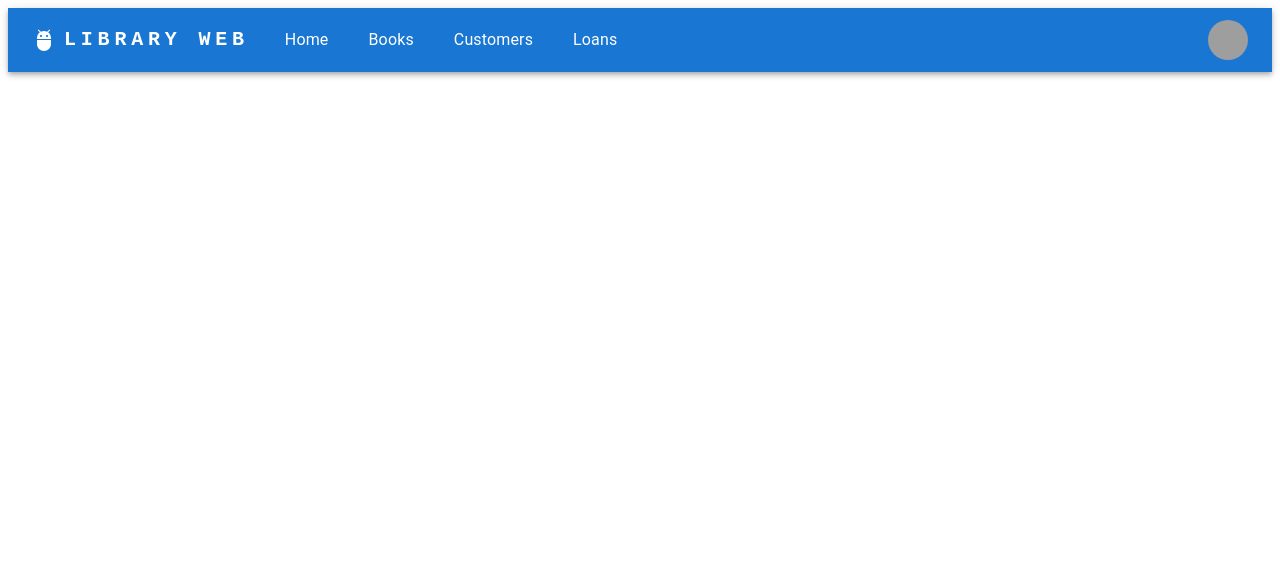
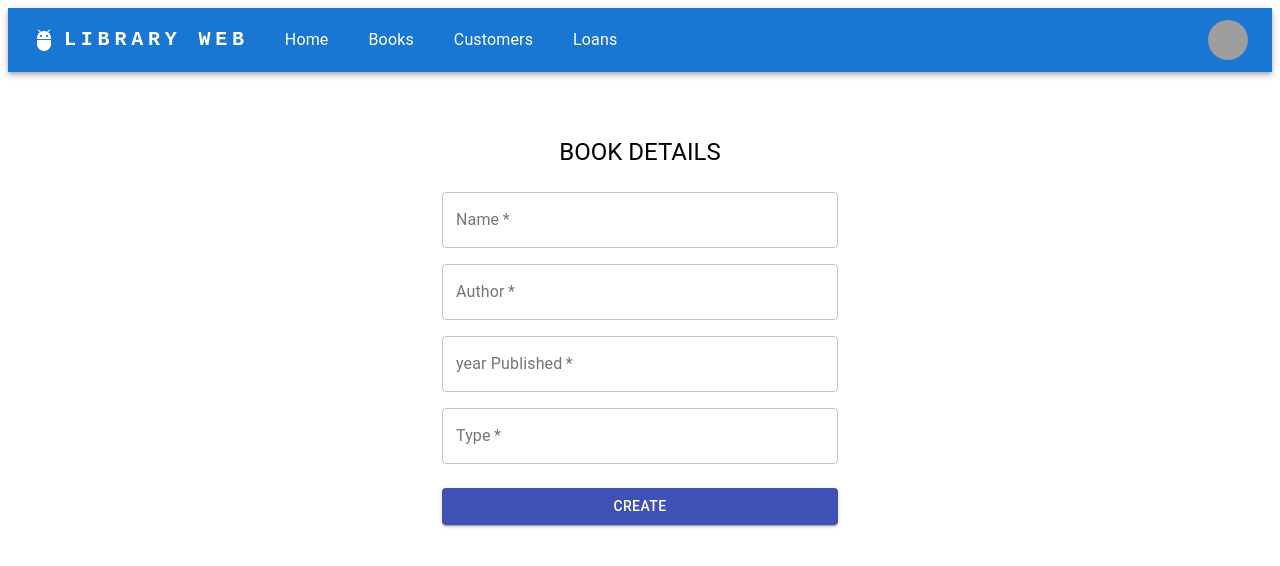
Before and after one commit to adihackam/LibraryClient, a React (Create React App) app: page /BooksCreate in a window 1280 px wide. Shown: the top 566 px of the page. Built offline with nearby package versions, Linux system fonts and the light colour scheme; grey boxes are pictures that could not be loaded.

Commit message:
Books create added

```diff
--- a/src/App.js
+++ b/src/App.js
@@ -5,6 +5,8 @@ import Customers from "./components/Customers";
 import Loans from "./components/Loans";
 import LoansCreate from "./components/LoansCreate";
 import HomePage from "./components/HomePage";
+import CustomersCreate from "./components/CustomersCreate";
+import BooksCreate from "./components/BooksCreate";
 
 function App() {
   return (
@@ -17,6 +19,9 @@ function App() {
         <Route path="/Customers" element={<Customers />} />
         <Route path="/Loans" element={<Loans />} />
         <Route path="/LoansCreate" element={<LoansCreate />} />
+        <Route path="/CustomersCreate" element={<CustomersCreate />} />
+        <Route path="/BooksCreate" element={<BooksCreate />} />
+
       </Routes>
     </Router>
   );
--- a/src/components/Books.js
+++ b/src/components/Books.js
@@ -45,7 +45,7 @@ export default function Books() {
     }, [])
 
     const BooksGet = () => {
-        fetch("https://www.mecallapi.com/api/users")
+        fetch("http://127.0.0.1:5000/books")
             .then(res => res.json())
             .then(
                 (result) => {
@@ -103,24 +103,20 @@ export default function Books() {
                     <Table className={classes.table} aria-label="simple table">
                         <TableHead>
                             <TableRow>
-                                <TableCell align="center">Book Id</TableCell>
-                                <TableCell align="left">Book Name</TableCell>
-                                <TableCell align="left">Book Age</TableCell>
-                                <TableCell align="left">Book City</TableCell>
+                                <TableCell align="center">Name</TableCell>
+                                <TableCell align="left">Author</TableCell>
+                                <TableCell align="left">Year Published</TableCell>
+                                <TableCell align="left">Type</TableCell>
                                 <TableCell align="center">Action</TableCell>
                             </TableRow>
                         </TableHead>
                         <TableBody>
                             {Books.map((Book) => (
                                 <TableRow key={Book.id}>
-                                    <TableCell align="center">{Book.id}</TableCell>
-                                    <TableCell align="center">
-                                        <Box display="flex" justifyContent="center">
-                                            <Avatar src={Book.avatar} />
-                                        </Box>
-                                    </TableCell>
-                                    <TableCell align="left">{Book.fname}</TableCell>
-                                    <TableCell align="left">{Book.lname}</TableCell>
+                                    <TableCell align="center">{Book.name}</TableCell>
+                                    <TableCell align="left">{Book.author}</TableCell>
+                                    <TableCell align="left">{Book.yearPublished}</TableCell>
+                                    <TableCell align="left">{Book.type}</TableCell>
                                     <TableCell align="center">
                                         <ButtonGroup color="primary" aria-label="outlined primary button group">
                                             <Button onClick={() => UpdateBooks(Book.id)}>Edit</Button>
--- a/src/components/BooksCreate.js
+++ b/src/components/BooksCreate.js
@@ -26,19 +26,18 @@ const useStyles = makeStyles((theme) => ({
     },
 }));
 
-export default function LoansCreate() {
+export default function BooksCreate() {
     const classes = useStyles();
 
     const handleSubmit = event => {
         event.preventDefault();
         var data = {
-      'fname': fname,
-      'lname': lname,
-      'username': username,
-      'email': email,
-      'avatar': avatar,
+            'name': name,
+            'author': author,
+            'yearPublished': yearPublished,
+            'type': type
         }
-    fetch('https://www.mecallapi.com/api/users/create', {
+        fetch('http://127.0.0.1:5000/books', {
             method: 'POST',
             headers: {
                 Accept: 'application/form-data',
@@ -50,47 +49,31 @@ export default function LoansCreate() {
             .then(
                 (result) => {
                     alert(result['message'])
-        if (result['status'] === 'ok') {
-          window.location.href = '/Loans';
-        }
+                    window.location.href = '/books';
                 }
             )
     }
 
-  const [fname, setFname] = useState('');
-  const [lname, setLname] = useState('');
-  const [username, setUsername] = useState('');
-  const [email, setEmail] = useState('');
-  const [avatar, setAvatar] = useState('');
+    const [name, setName] = useState('');
+    const [author, setAuthor] = useState('');
+    const [yearPublished, setYearPublished] = useState('');
+    const [type, setType] = useState('');
     return (
         <Container maxWidth="xs">
             <div className={classes.paper}>
                 <Typography component="h1" variant="h5">
-          User
+                    BOOK DETAILS
                 </Typography>
                 <form className={classes.form} onSubmit={handleSubmit}>
                     <Grid container spacing={2}>
-            <Grid item xs={12} sm={6}>
-              <TextField
-                autoComplete="fname"
-                name="firstName"
-                variant="outlined"
-                required
-                fullWidth
-                id="firstName"
-                label="First Name"
-                onChange={(e) => setFname(e.target.value)}
-                autoFocus
-              />
-            </Grid>
-            <Grid item xs={12} sm={6}>
+                        <Grid item xs={12}>
                             <TextField
                                 variant="outlined"
                                 required
                                 fullWidth
-                id="lastName"
-                label="Last Name"
-                onChange={(e) => setLname(e.target.value)}
+                                id="name"
+                                label="Name"
+                                onChange={(e) => setName(e.target.value)}
                             />
                         </Grid>
                         <Grid item xs={12}>
@@ -98,9 +81,9 @@ export default function LoansCreate() {
                                 variant="outlined"
                                 required
                                 fullWidth
-                id="username"
-                label="Username"
-                onChange={(e) => setUsername(e.target.value)}
+                                id="author"
+                                label="Author"
+                                onChange={(e) => setAuthor(e.target.value)}
                             />
                         </Grid>
                         <Grid item xs={12}>
@@ -108,19 +91,20 @@ export default function LoansCreate() {
                                 variant="outlined"
                                 required
                                 fullWidth
-                id="email"
-                label="Email"
-                onChange={(e) => setEmail(e.target.value)}
+                                id="yearPublished"
+                                label="year Published"
+                                onChange={(e) => setYearPublished(e.target.value)}
                             />
                         </Grid>
+
                         <Grid item xs={12}>
                             <TextField
                                 variant="outlined"
                                 required
                                 fullWidth
-                id="avatar"
-                label="Avatar"
-                onChange={(e) => setAvatar(e.target.value)}
+                                id="type"
+                                label="Type"
+                                onChange={(e) => setType(e.target.value)}
                             />
                         </Grid>
                     </Grid>
@@ -135,6 +119,6 @@ export default function LoansCreate() {
                     </Button>
                 </form>
             </div>
-    </Container>
+        </Container >
     );
 }
```
Lines whose indentation alone changed are shown as unchanged.
